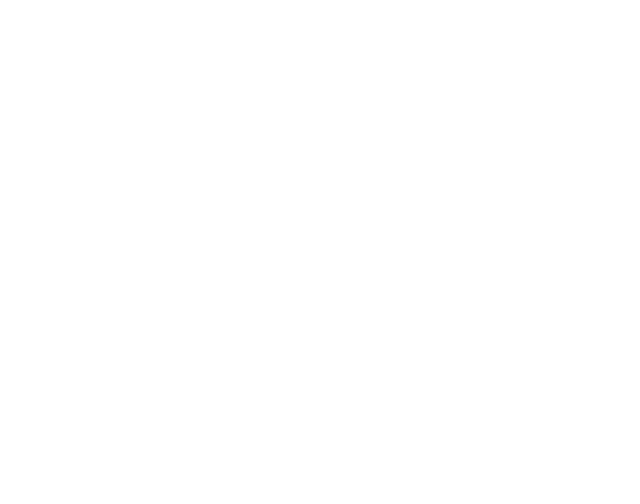
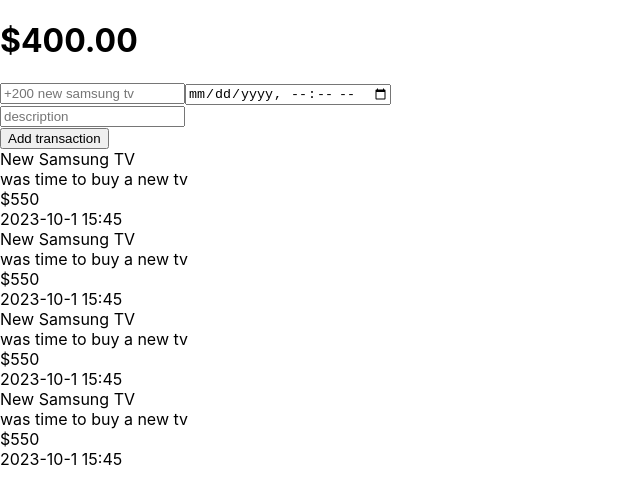
Before and after one commit to maazshakeel/money-tracker-app, a React (Create React App) app: page / in a window 1280 px wide. Shown: the top 504 px of the page, without its empty margins (0-640 px from the left). Built offline with nearby package versions, Linux system fonts and the light colour scheme.

Commit message:
feat(html structure): add html structure of the website

```diff
--- a/src/App.tsx
+++ b/src/App.tsx
@@ -1,7 +1,81 @@
 import "./App.css";
 
 function App() {
-  return <div className="App"></div>;
+  return (
+    <main>
+      <h1>
+        $400<span>.00</span>
+      </h1>
+
+      {/* FORM */}
+      <form>
+        {/* basic */}
+        <div className="basic">
+          <input type="text" placeholder={"+200 new samsung tv"} />
+          <input type="datetime-local" />
+        </div>
+
+        {/* description */}
+        <div className="description">
+          <input type="text" placeholder={"description"} />
+        </div>
+        <button type="submit">Add transaction</button>
+      </form>
+
+      {/* TRANSACTIONS */}
+      <div className="transactions">
+        <div className="transaction">
+          <div className="left">
+            <div className="name">New Samsung TV</div>
+            <div className="description">was time to buy a new tv</div>
+          </div>
+          <div className="right">
+            <div className="price">$550</div>
+            <div className="datetime">2023-10-1 15:45</div>
+          </div>
+        </div>
+      </div>
+
+      <div className="transactions">
+        <div className="transaction">
+          <div className="left">
+            <div className="name">New Samsung TV</div>
+            <div className="description">was time to buy a new tv</div>
+          </div>
+          <div className="right">
+            <div className="price">$550</div>
+            <div className="datetime">2023-10-1 15:45</div>
+          </div>
+        </div>
+      </div>
+
+      <div className="transactions">
+        <div className="transaction">
+          <div className="left">
+            <div className="name">New Samsung TV</div>
+            <div className="description">was time to buy a new tv</div>
+          </div>
+          <div className="right">
+            <div className="price">$550</div>
+            <div className="datetime">2023-10-1 15:45</div>
+          </div>
+        </div>
+      </div>
+
+      <div className="transactions">
+        <div className="transaction">
+          <div className="left">
+            <div className="name">New Samsung TV</div>
+            <div className="description">was time to buy a new tv</div>
+          </div>
+          <div className="right">
+            <div className="price">$550</div>
+            <div className="datetime">2023-10-1 15:45</div>
+          </div>
+        </div>
+      </div>
+    </main>
+  );
 }
 
 export default App;
```
